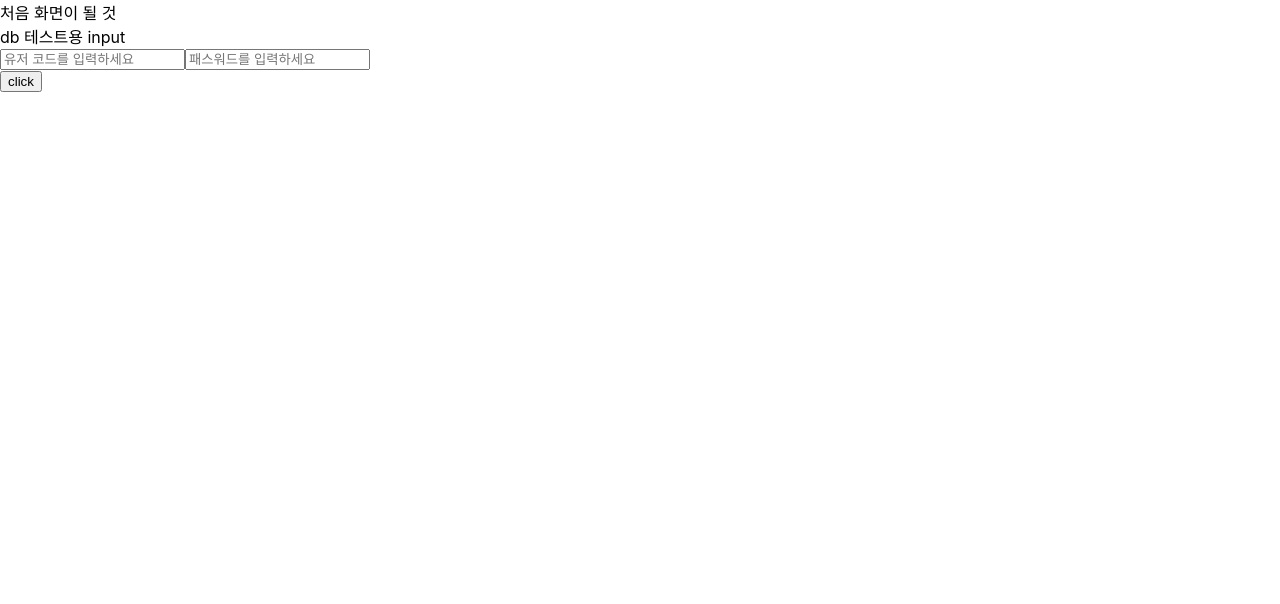
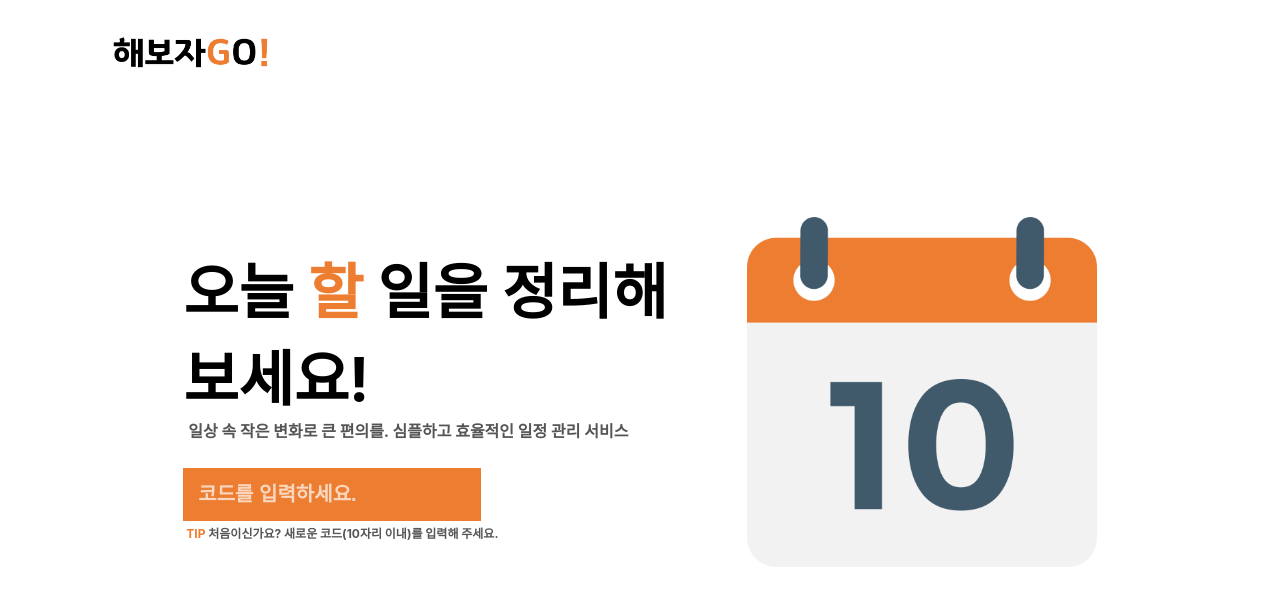
Before and after one commit to zzannorita/LetsDoIt, a React (Create React App) app in the folder front/: page / in a window 1280 px wide. Shown: the top 604 px of the page. Built offline with nearby package versions, Linux system fonts and the light colour scheme.

Commit message:
Design: 홈페이지 css 수정

```diff
--- a/front/src/components/navi/Login.js
+++ b/front/src/components/navi/Login.js
@@ -1,4 +1,7 @@
 import React, { useState } from "react";
+import logo from "../../img/logo.png";
+import calendar from "../../img/calendar.png";
+import styles from "./Login.module.css";
 
 const Login = () => {
   const [usercode, setUserCode] = useState("");
@@ -35,25 +38,58 @@ const Login = () => {
   };
 
   return (
+    <div className={styles.container}>
+      <div className={styles.headerBox}>
+        <div className={styles.logoBox}>
+          <img src={logo} alt="logo" width="200px" height="74px"></img>
+        </div>
+      </div>
+      <div className={styles.mainBox}>
+        <div className={styles.mainDiv}>
+          <div className={styles.leftBox}>
+            <div className={styles.textBox}>
               <div>
-      <div>처음 화면이 될 것</div>
-      <div> db 테스트용 input</div>
+                오늘 <span className={styles.highlight}>할</span> 일을
+                정리해보세요!
+              </div>
               <div>
+                일상 속 작은 변화로 큰 편의를. 심플하고 효율적인 일정 관리
+                서비스
+              </div>
+            </div>
+            <div className={styles.inputBox}>
               <input
+                className={styles.userCode}
                 type="text"
                 value={usercode}
                 onChange={handleUsercodeChange}
-          placeholder="유저 코드를 입력하세요"
+                placeholder="코드를 입력하세요."
               />
-        <input
-          type="text"
+              {/* <input
+                className={styles.pwd}
+                type="password"
                 value={password}
                 onChange={handlePasswordChange}
                 placeholder="패스워드를 입력하세요"
               />
+              <button onClick={handleSubmit}>click</button>
+              <div>{usercode}</div> */}
+              <div className={styles.tipBox}>
+                <span className={styles.highlight}>TIP</span> 처음이신가요?
+                새로운 코드(10자리 이내)를 입력해 주세요.{" "}
               </div>
-      <button onClick={handleSubmit}>click</button>
-      <div>{usercode}</div>
+            </div>
+          </div>
+          <div className={styles.rightBox}>
+            <img
+              src={calendar}
+              alt="calendar"
+              width="350px"
+              height="350px"
+            ></img>
+          </div>
+        </div>
+      </div>
     </div>
   );
 };
--- a/front/src/components/navi/Login.module.css
+++ b/front/src/components/navi/Login.module.css
@@ -0,0 +1,75 @@
+/* conatiner는 1200 720 */
+.conatiner {
+  display: flex;
+  flex-direction: column;
+}
+
+.headerBox {
+  display: flex;
+}
+
+.logoBox {
+  display: flex;
+  justify-content: center;
+  width: 30%;
+  margin-top: 20px;
+}
+
+.mainBox {
+  display: flex;
+  justify-content: center;
+  height: 600px;
+}
+
+.mainDiv {
+  display: flex;
+  align-items: center;
+  justify-content: space-evenly;
+}
+
+.leftBox {
+  display: flex;
+  flex-direction: column;
+  justify-content: space-between;
+  width: 50%;
+  height: 50%;
+  font-weight: bold;
+}
+
+.textBox > div:first-child {
+  font-size: 60px;
+}
+
+.textBox > div:nth-child(2) {
+  margin-left: 5px;
+  color: #555555;
+}
+
+.highlight {
+  color: #ed7d31;
+}
+
+.userCode {
+  border: none;
+  background-color: #ed7d31;
+  padding: 15px;
+  color: white;
+  font-size: 20px;
+  outline: none;
+  font-weight: bold;
+}
+
+.userCode::placeholder {
+  color: white;
+  opacity: 0.7;
+}
+
+.userCode:focus::placeholder {
+  opacity: 0;
+}
+
+.tipBox {
+  font-size: 12px;
+  margin: 3px;
+  color: #555555;
+}
```
Lines whose indentation alone changed are shown as unchanged.
